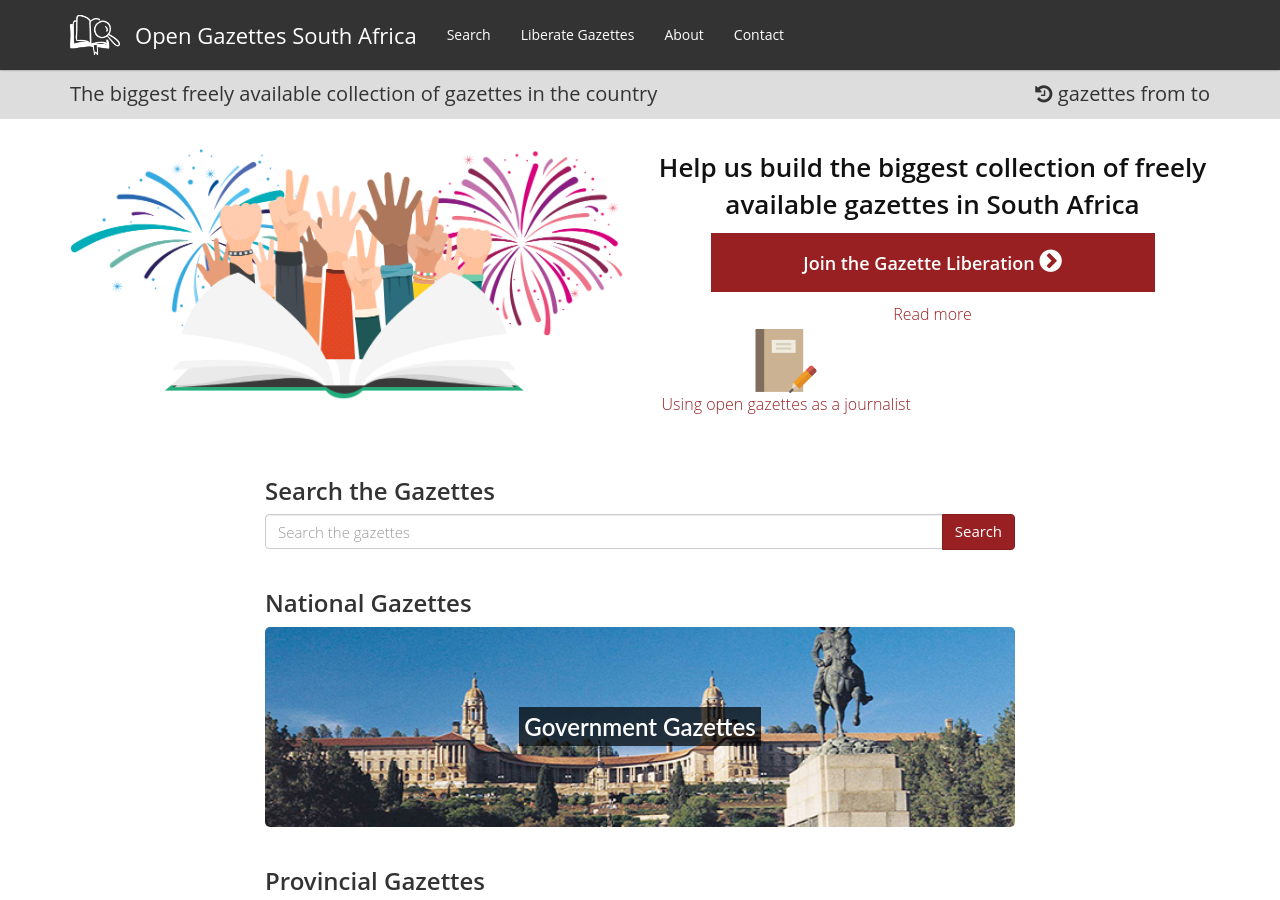
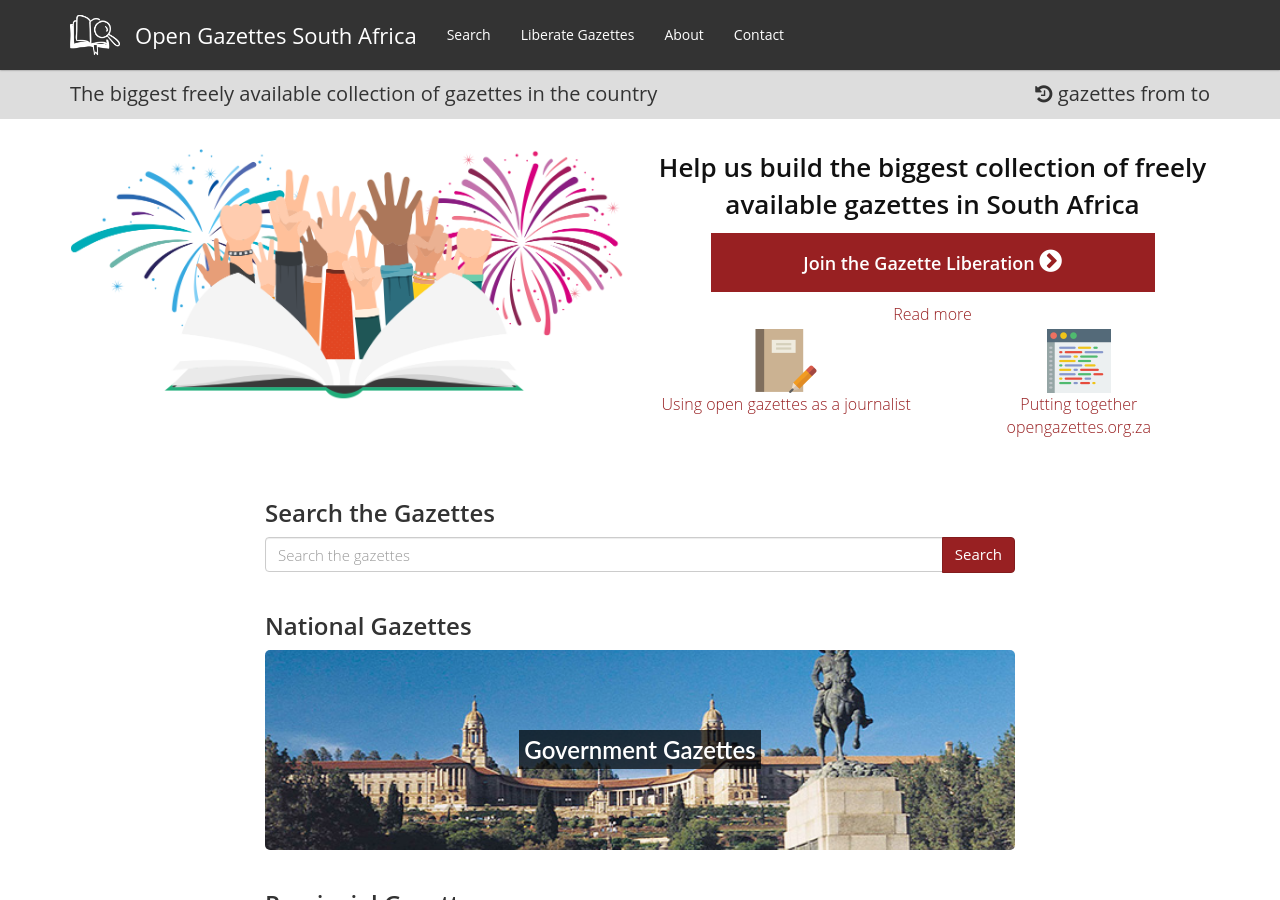
Before and after one commit to OpenUpSA/opengazettes, a Jekyll site: the page built from index.html, in a window 1280 px wide and 900 px high. Built offline with Jekyll 4.4.1, drawn with Linux system fonts in a browser that asks for light colours; comment, search, counter and statistics services are not loaded.

Commit message:
add How we did it blog post to index, about and join

```diff
--- a/about.html
+++ b/about.html
@@ -37,11 +37,11 @@ pagetag: About Open Gazettes
         <div class="col-xs-6 col-sm-3">
             <img class="icons-cta" src="img/icons/password.png" alt="Nuclear procurement through the lens of government gazettes" />
             <p><a href="#" target="_blank">Nuclear procurement through the lens of government gazettes</a><br><span class="text-muted">10 Oct 2016</span></p>
-        </div>
+        </div>-->
         <div class="col-xs-6 col-sm-3">
             <img class="icons-cta" src="img/icons/browser.png" alt="Putting together opengazettes.org.za" />
-            <p><a href="#" target="_blank">Putting together opengazettes.org.za</a><br><span class="text-muted">11 Oct 2016</span></p>
-        </div>-->
+            <p><a href="http://code4sa.org/2016/10/20/how-we-did-it.html" target="_blank">Putting together opengazettes.org.za</a></p>
+        </div>
     </div>
   </section>
 
--- a/index.html
+++ b/index.html
@@ -21,10 +21,10 @@ layout: base
               <img class="icons-cta" src="img/icons/notebook.png" alt="Using open gazettes as a journalist" />
               <p><a href="http://code4sa.org/2016/10/06/gazette-journalists.html" target="_blank">Using open gazettes as a journalist</a>
           </div>
-          <!--<div class="col-sm-6">
-              <img class="icons-cta" src="img/icons/group.png" alt="Using open gazettes as civil society" />
-              <p><a href="#" target="_blank">Using open gazettes as civil society</a><br><span class="text-muted">6 Oct 2016</span></p>
-          </div>-->
+          <div class="col-sm-6">
+              <img class="icons-cta" src="img/icons/browser.png" alt="Putting together opengazettes.org.za" />
+              <p><a href="http://code4sa.org/2016/10/20/how-we-did-it.html" target="_blank">Putting together opengazettes.org.za</a></p>
+          </div>
         </div>
 
       </div>
--- a/join.html
+++ b/join.html
@@ -35,11 +35,11 @@ pagetag: How to join the liberation
                 <div class="col-xs-6 col-sm-3">
                     <img class="icons-cta" src="img/icons/password.png" alt="Nuclear procurement through the lens of government gazettes" />
                     <p><a href="#" target="_blank">Nuclear procurement through the lens of government gazettes</a><br><span class="text-muted">10 Oct 2016</span></p>
-                </div>
+                </div>-->
                 <div class="col-xs-6 col-sm-3">
                     <img class="icons-cta" src="img/icons/browser.png" alt="Putting together opengazettes.org.za" />
-                    <p><a href="#" target="_blank">Putting together opengazettes.org.za</a><br><span class="text-muted">11 Oct 2016</span></p>
-                </div>-->
+                    <p><a href="http://code4sa.org/2016/10/20/how-we-did-it.html" target="_blank">Putting together opengazettes.org.za</a></p>
+                </div>
             </div>
         </section>
 
```
